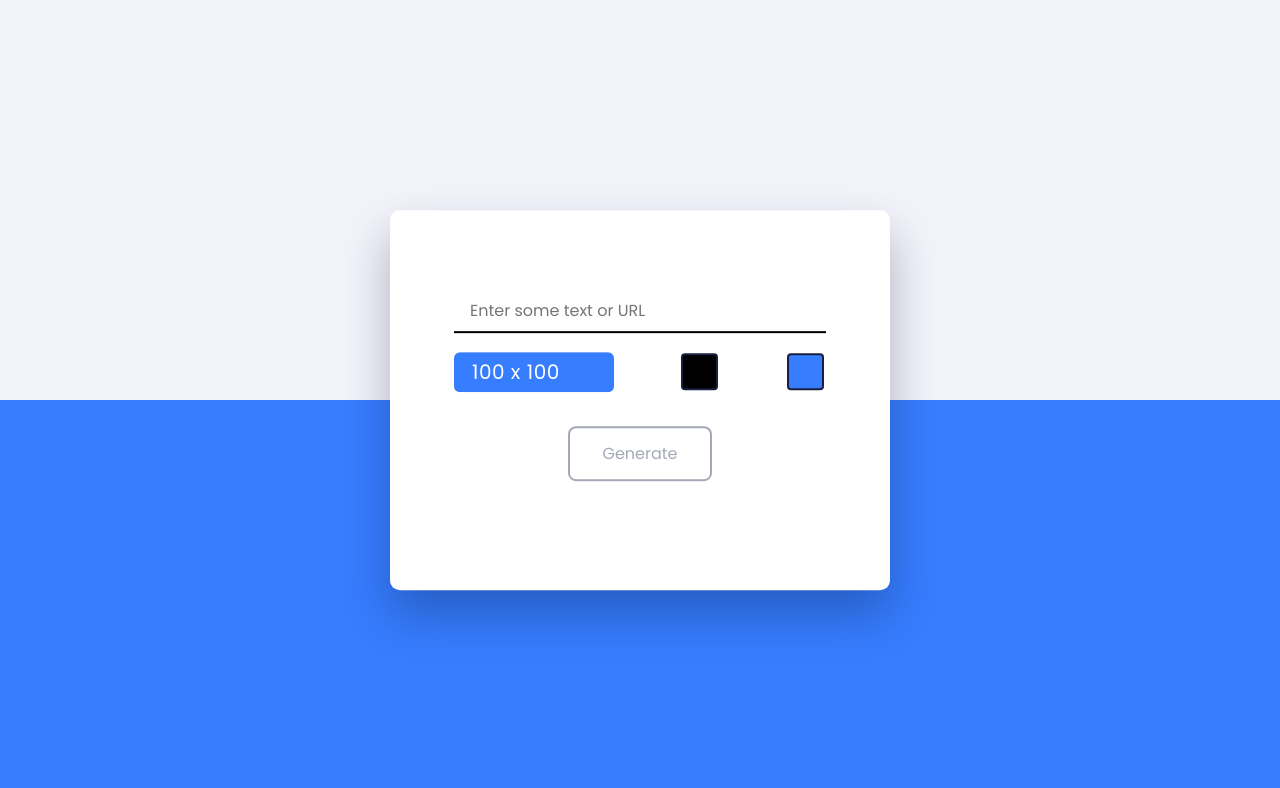
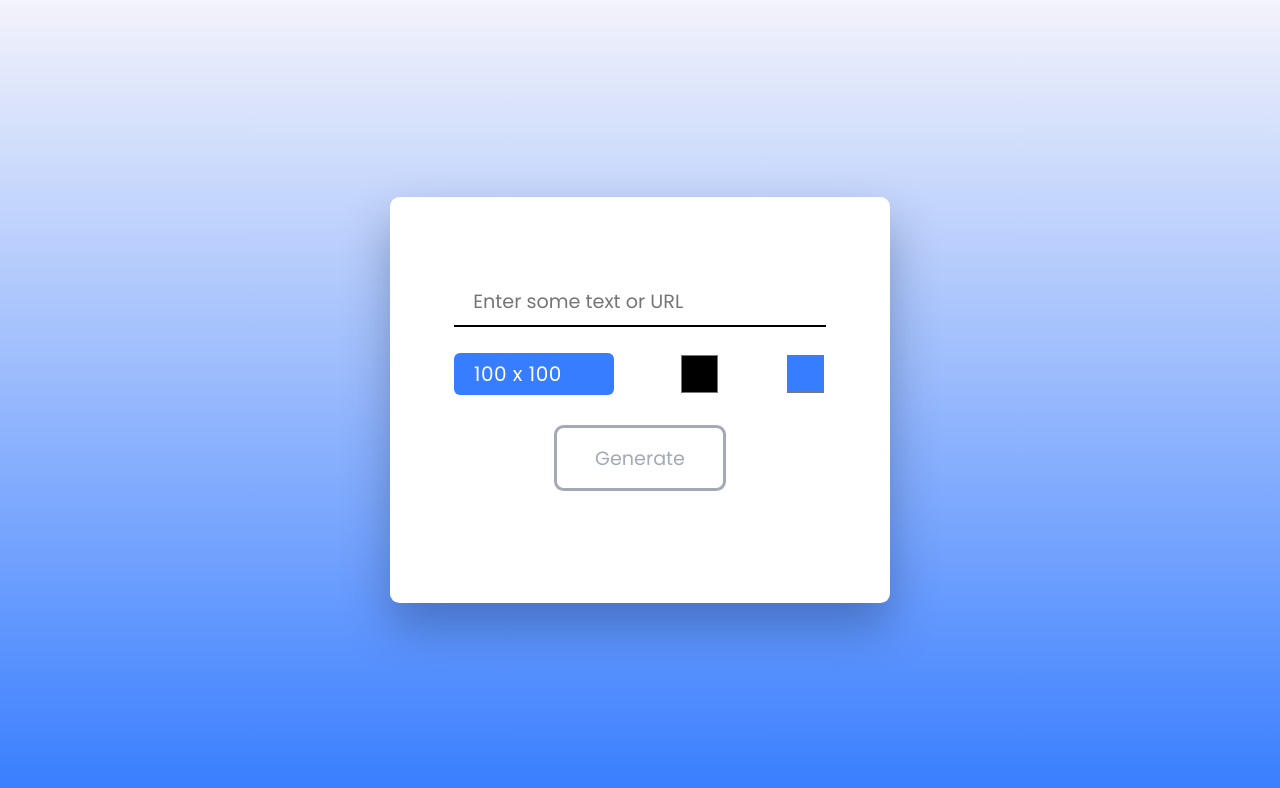
Before and after one commit to Hansika002/QR-Code-Generator-Project, a plain HTML site: page index.html in a window 1280 px wide. Drawn offline with Linux system fonts and the light colour scheme.

Commit message:
changed style.css

```diff
--- a/style.css
+++ b/style.css
@@ -4,39 +4,43 @@
   box-sizing: border-box;
   font-family: "Poppins", sans-serif;
 }
+
 body {
   height: 100vh;
-  background: linear-gradient(#f3f3fb 50%, #377dff 50%);
+  background: linear-gradient(#f3f3fb, #377dff);
+  display: flex;
+  justify-content: center;
+  align-items: center;
 }
+
 .wrapper {
   background-color: #ffffff;
   padding: 5em 4em;
-  position: absolute;
   width: 31.25em;
-  transform: translate(-50%, -50%);
-  top: 50%;
-  left: 50%;
   border-radius: 0.6em;
   box-shadow: 0 1.5em 3em rgba(3, 21, 55, 0.3);
 }
+
 #userInput {
   width: 100%;
   border: none;
   border-bottom: 2px solid #000000;
   padding: 0.5em 1em;
-  font-size: 1em;
+  font-size: 1.2em;
   outline: none;
 }
+
 .options {
-  margin-top: 1em;
+  margin-top: 1.5em;
   display: flex;
   align-items: center;
   justify-content: space-between;
 }
+
 select {
   appearance: none;
   width: 8em;
-  padding: 0.45em 0.9em;
+  padding: 0.5em 1em;
   font-size: 1.25em;
   letter-spacing: 0.5px;
   cursor: pointer;
@@ -46,23 +50,23 @@ select {
   background-image: url("arrow.png");
   background-repeat: no-repeat;
   background-size: 1.1em;
-  background-position: 6em;
+  background-position: 80%;
   outline: none;
   border-radius: 0.3em;
 }
+
 select::-ms-expand {
   display: none;
 }
+
 select option {
   background-color: #ffffff;
   color: #377dff;
   letter-spacing: 0.06em;
   font-weight: 400;
-  font-size: 1.12em;
+  font-size: 1.1em;
 }
-.selected {
-  display: none;
-}
+
 .color-inp {
   appearance: none;
   background-color: transparent;
@@ -71,47 +75,54 @@ select option {
   outline: none;
   border: none;
 }
-.color-inp::-webkit-color-swatch {
-  border-radius: 0.3em;
-  border: 0.18em solid #191f3f;
-}
+
+.color-inp::-webkit-color-swatch,
 .color-inp::-moz-color-swatch {
   border-radius: 0.3em;
   border: 0.18em solid #191f3f;
 }
+
 .box {
   display: flex;
   align-items: center;
   justify-content: space-around;
+  flex-direction: column;
 }
+
 .box button,
 .box a {
-  font-size: 1em;
+  font-size: 1.2em;
   padding: 0.8em 2em;
   border-radius: 0.5em;
-  margin-top: 2em;
+  margin-top: 1.5em;
+  cursor: pointer;
 }
+
 .box button:disabled {
   background-color: transparent;
   color: #a3aab6;
   border: 0.18em solid #a3aab6;
 }
+
 .box button {
+  background-color: #377dff;
+  color: #ffffff;
+  border: 0.18em solid #377dff;
+}
+
+.box a {
   background-color: transparent;
   color: #377dff;
-  border: 0.18em solid #377dff;
-}
-.box a {
-  background-color: #377dff;
-  color: #ffffff;
   text-decoration: none;
   border: 0.18em solid #377dff;
 }
+
 .container {
   display: flex;
   justify-content: center;
-  margin-top: 1.8em;
+  margin-top: 2em;
 }
+
 .hide {
   display: none;
 }
```
